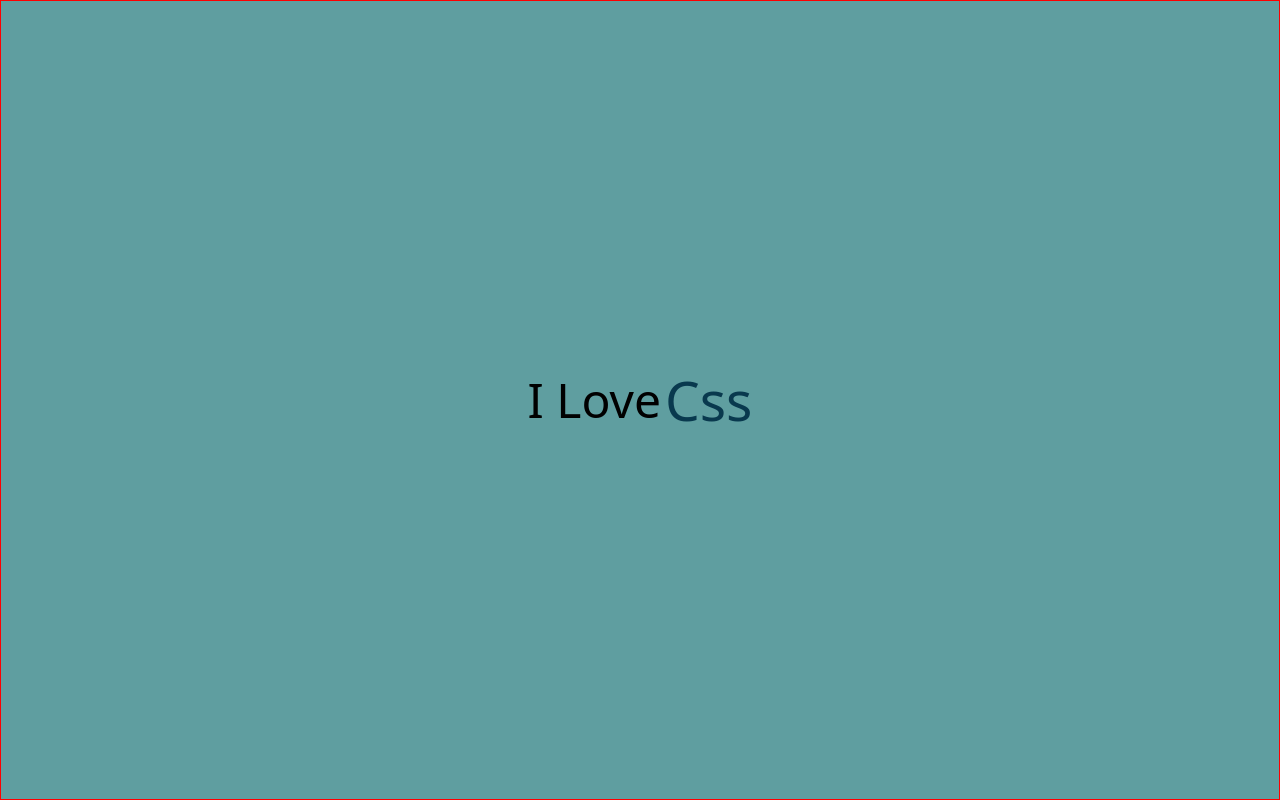
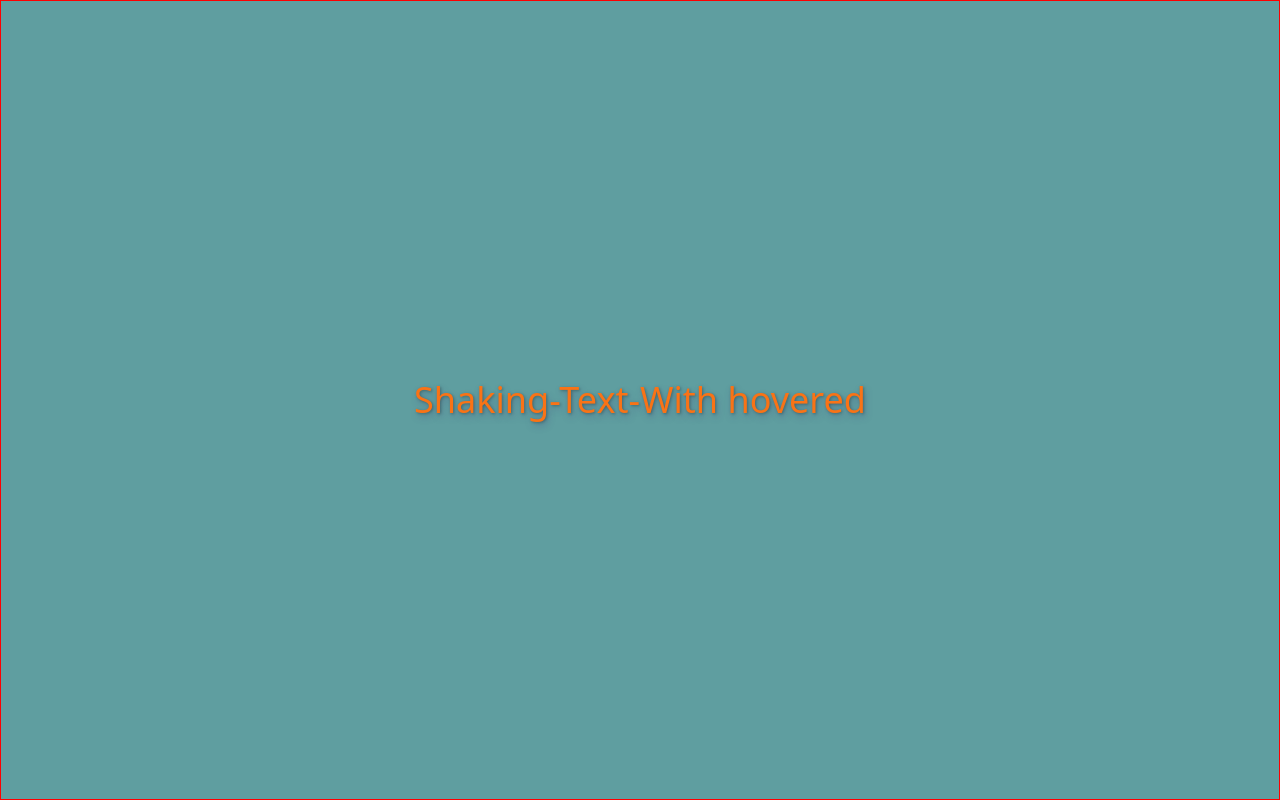
Before and after one commit to aeinmananni/animation-with-tailwind-css-in-react-js, a React (Vite) app: page / in a window 1280 px wide. Built offline with nearby package versions, Linux system fonts and the light colour scheme.

Commit message:
add animation

```diff
--- a/src/components/animations-keyframs/index.tsx
+++ b/src/components/animations-keyframs/index.tsx
@@ -13,10 +13,11 @@ const AnimationsKeyFrams = () => {
       {/* <div className="perspective">
         <div className={styles.div5} />
       </div> */}
-      <div className="flex items-center gap-1">
+      {/* <div className="flex items-center gap-1">
         <h1 className={styles.text1}>I Love</h1>
         <h1 className={styles.text2}></h1>
-      </div>
+      </div> */}
+      <h1 className={styles.shaking_text}>Shaking-Text-With hovered</h1>
     </>
   );
 };
--- a/src/components/animations-keyframs/style.module.css
+++ b/src/components/animations-keyframs/style.module.css
@@ -28,7 +28,7 @@
   content: "Programing";
   font-size: 55px;
   color: rgb(9, 57, 78);
-  animation: wordSwitch 4s infinite alternate;
+  animation: wordSwitch 4s infinite;
 }
 
 @keyframes wordSwitch {
@@ -42,3 +42,7 @@
     content: "TypeScripte";
   }
 }
+
+.shaking_text {
+  @apply text-4xl text-orange-500 text-shadow-xl hover:animate-shaking;
+}
--- a/tailwind.config.js
+++ b/tailwind.config.js
@@ -20,7 +20,7 @@ export default {
         move3:"move3 3s ease-in-out infinite both",
         textAnimation:"textAnimation 3s linear infinite alternate",
         rotation:"rotation 3s linear infinite alternate",
-        wordSwitch:"wordSwitch 2s linear infinite alternate"
+        shaking:"shaking .2s linear infinite alternate"
       },
       keyframes:{
          move1:{
@@ -39,18 +39,20 @@ export default {
               "100%":{transform:"translate(0,0)"},
          },
          textAnimation:{
-           "0%":{transform:"rotate(-12deg)"},
-           "100%":{transform:"rotate(12deg)"},
+           "0%":{transform:"rotate(0deg)"},
+           "50%":{transform:"rotate(-4deg)"},
+           "100%":{transform:"rotate(4deg)"},
          },
          rotation:{
             "0%":{transform:"rotateX(0) rotateY(0)"},
             "50%":{transform:"rotateX(0) rotateY(180deg)"},
             "100%":{transform:"rotateX(180deg) rotateY(180deg)"},
          },
-         wordSwitch:{
-           "0%":{content:"Transform"},
-           "50%":{content:"Css"},
-           "100%":{content:"programing"}
+
+         shaking:{
+                   "30%":{transform:"rotate(3deg)"},
+                   "60%":{transform:"rotate(-3deg)"},
+                   "100%":{transform:"rotate(3deg)"}
          }
       }
     },
```
